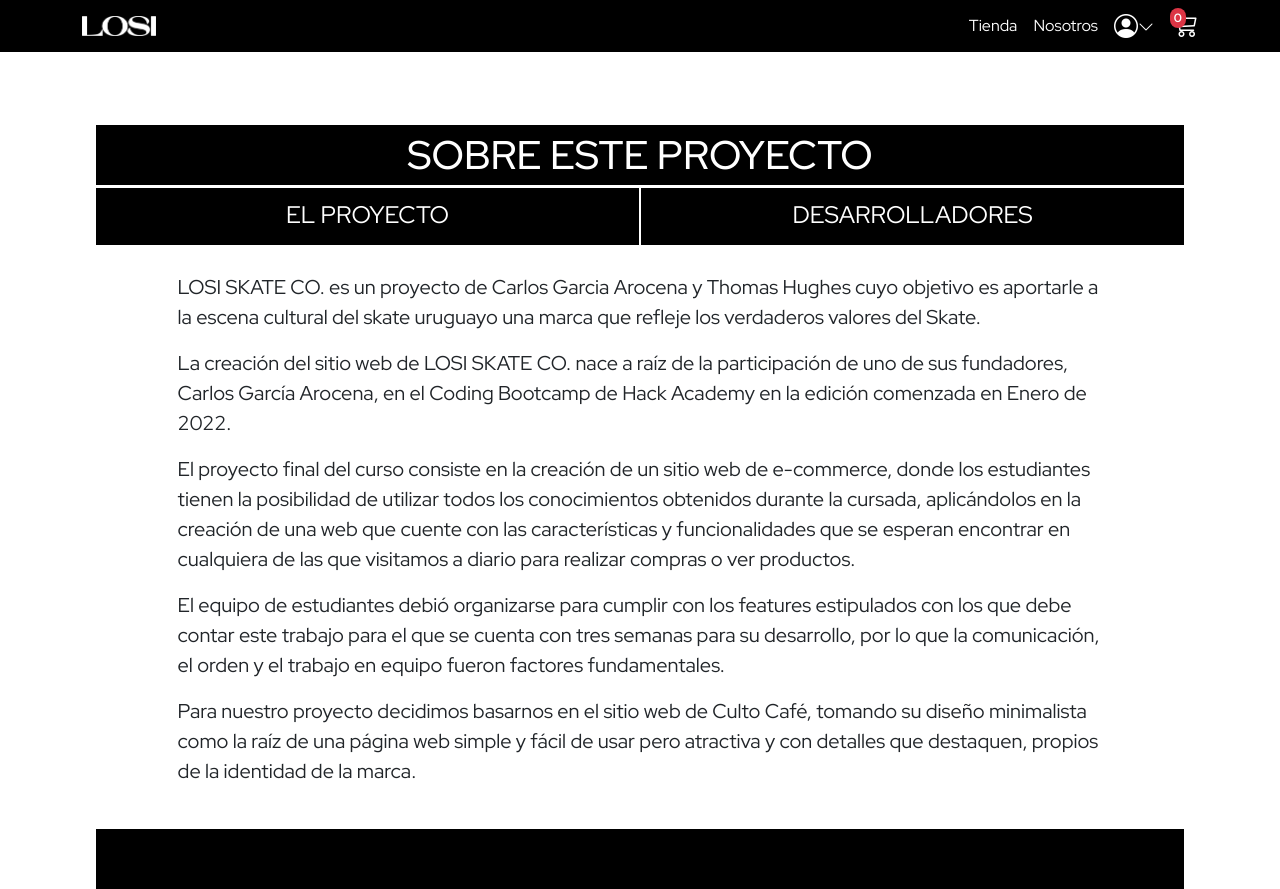
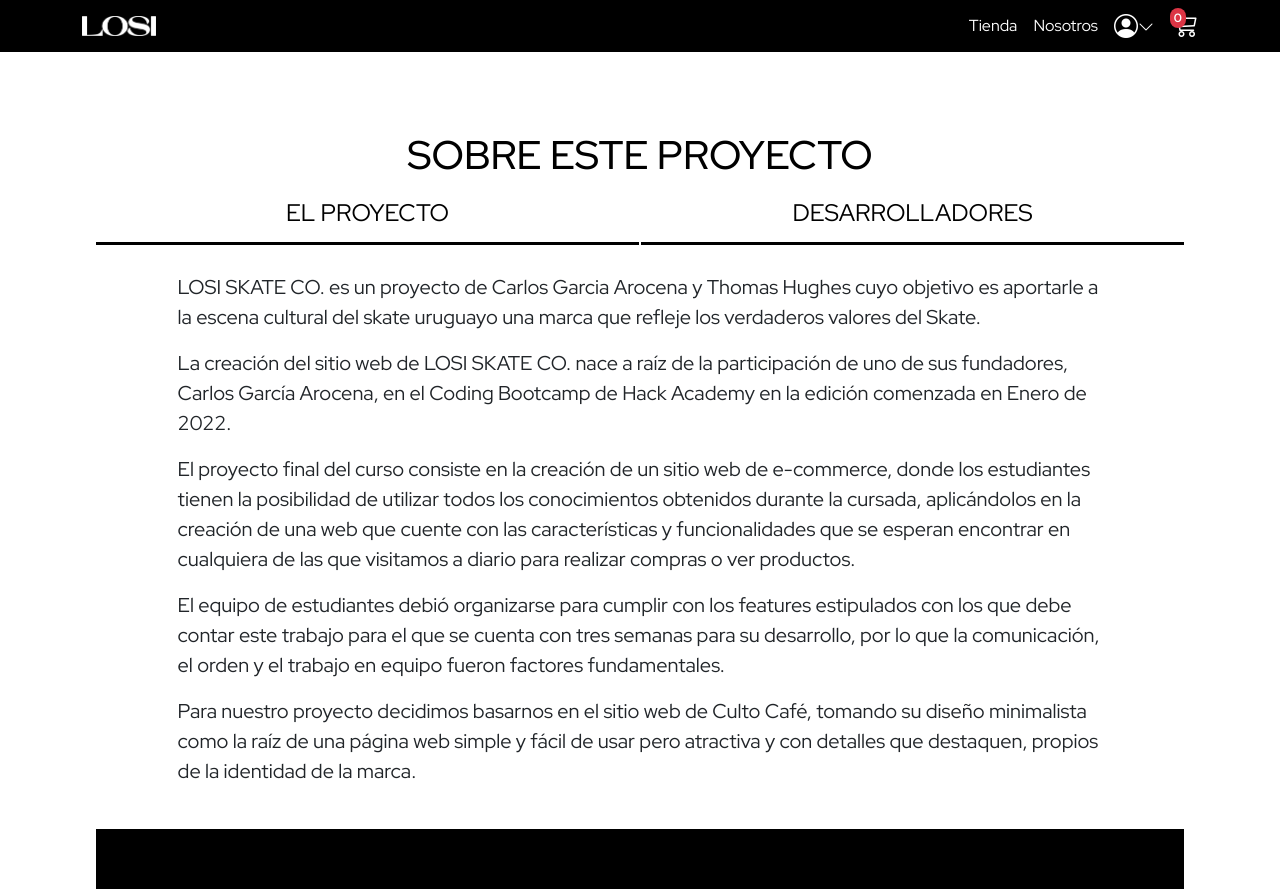
Before and after one commit to NicolasDelValle/e-comerce_front-end, a React (Create React App) app: page /aboutus in a window 1280 px wide. Built offline with nearby package versions, Linux system fonts and the light colour scheme; no server answers.

Commit message:
charlt detalles

```diff
--- a/src/components/NavigationBar.jsx
+++ b/src/components/NavigationBar.jsx
@@ -27,7 +27,6 @@ function NavigationBar() {
   const totalItemsCart = cart.reduce(function (prev, product) {
     return prev + Number(product.quantity);
   }, 0);
-  console.log(totalItemsCart);
 
   return (
     <>
--- a/src/pages/aboutUs/aboutUs.css
+++ b/src/pages/aboutUs/aboutUs.css
@@ -28,13 +28,11 @@
   display: flex;
   justify-content: center;
   align-items: center;
-
-	background-color: #000;
 }
 
 .about-main-title h1 {
   margin: 0;
-	color: #fff;
+  color: rgb(0, 0, 0);
 }
 
 .about-main-options-div {
@@ -58,13 +56,11 @@
   align-items: center;
 
   border: none;
-	border-top: 3px solid #fff;
-	border-bottom: 3px solid transparent;
 
-	background-color: #000;
+  border-bottom: 3px solid black;
 
   font-size: 1.25rem;
-	color: #fff;
+  color: rgb(0, 0, 0);
 
   cursor: pointer;
 }
--- a/src/pages/checkOut/CheckOut.jsx
+++ b/src/pages/checkOut/CheckOut.jsx
@@ -11,7 +11,6 @@ function CheckOut() {
   const SubTotalCost = cart.reduce(function (prev, product) {
     return prev + Number(product.price) * product.quantity;
   }, 0);
-  console.log(SubTotalCost);
 
   const total = SubTotalCost * 1.21;
 
--- a/src/pages/home/Home.jsx
+++ b/src/pages/home/Home.jsx
@@ -47,11 +47,11 @@ function Home() {
         <section className="homeScrollContainer-seccion bg-light pt-5">
           <Container className="py-5">
             <div>
-              <div id="shop" className="border-bottom border-2">
+              <div id="shop" className="border-bottom border-1">
                 <h2>Shop</h2>
               </div>
               <Row className="py-5 justify-content-around">
-                {products.map((product, i) => (
+                {products.slice(0, 8).map((product, i) => (
                   <ProductCard key={i} product={product} />
                 ))}
               </Row>
--- a/src/pages/product/Product.jsx
+++ b/src/pages/product/Product.jsx
@@ -5,11 +5,27 @@ import Footer from "../../components/Footer";
 import { useParams } from "react-router-dom";
 import AddCart from "../../components/AddCart";
 import { getProduct } from "../../api/productApi";
+import { Container, Row } from "react-bootstrap";
+import ProductCard from "../../components/ProductCard";
+import axios from "axios";
 
 function Product(props) {
   const [product, setProduct] = useState(null);
   const { slug } = useParams();
   const [quantity, setQuantity] = useState(1);
+  const [products, setProducts] = useState([]);
+
+  useEffect(() => {
+    const getProducts = async () => {
+      const { data } = await axios({
+        method: "get",
+        url: `${process.env.REACT_APP_API_URL}products`,
+      });
+
+      setProducts(data);
+    };
+    getProducts();
+  }, []);
 
   const handleIncrement = () => {
     setQuantity((count) => count + 1);
@@ -93,45 +109,21 @@ function Product(props) {
           </div>
         </div>
       </div>
+      <Container className="py-5">
+        <div>
+          <div id="shop" className="border-bottom border-1">
+            <h2>Otros Productos</h2>
+          </div>
+          <Row className="py-5 justify-content-center ">
+            {products.map((product, i) => (
+              <ProductCard key={i} product={product} />
+            ))}
+          </Row>
+        </div>
+      </Container>
       <Footer />
     </div>
   );
 }
 
 export default Product;
-
-// <div className="container row">
-//             <div className="grid product">
-//               <div className="column-xs-12 column-md-7">
-//                 <div className="product-gallery">
-//                   <div className="product-image">
-//                     <img
-//                       className="active"
-//                       src="https://source.unsplash.com/W1yjvf5idqA"
-//                       alt="#"
-//                     />
-//                   </div>
-//                   <ul className="image-list">
-//                     <li className="image-item">
-//                       <img
-//                         src="https://source.unsplash.com/W1yjvf5idqA"
-//                         alt="#"
-//                       />
-//                     </li>
-//                     <li className="image-item">
-//                       <img
-//                         src="https://source.unsplash.com/VgbUxvW3gS4"
-//                         alt="#"
-//                       />
-//                     </li>
-//                     <li className="image-item">
-//                       <img
-//                         src="https://source.unsplash.com/5WbYFH0kf_8"
-//                         alt="#"
-//                       />
-//                     </li>
-//                   </ul>
-//                 </div>
-//               </div>
-//             </div>
-//           </div>
--- a/src/redux/reducers/cartReducer.js
+++ b/src/redux/reducers/cartReducer.js
@@ -13,7 +13,6 @@ function CartReducer(state = initialState, { type, payload }) {
       return [...state, payload];
 
     case types.REMOVE_FROM_CART:
-      console.log(payload);
       return state.map((product) => {
         if (product.id !== payload) return product;
 
@@ -21,7 +20,6 @@ function CartReducer(state = initialState, { type, payload }) {
       });
 
     case types.ADD_FROM_CART:
-      console.log(payload);
       return state.map((product) => {
         if (product.id !== payload) return product;
 
@@ -30,7 +28,6 @@ function CartReducer(state = initialState, { type, payload }) {
 
     // (i => i.Id !== action.payload.Id)}
     case types.CLEAR_ITEM_IN_CART:
-      console.log(payload);
       return state.filter((product) => product.id !== payload);
 
     case types.CLEAR_CART:
```
Also changed, not shown: src/api/productApi.js (+0 -9 lines). Lines whose indentation alone changed are shown as unchanged.
